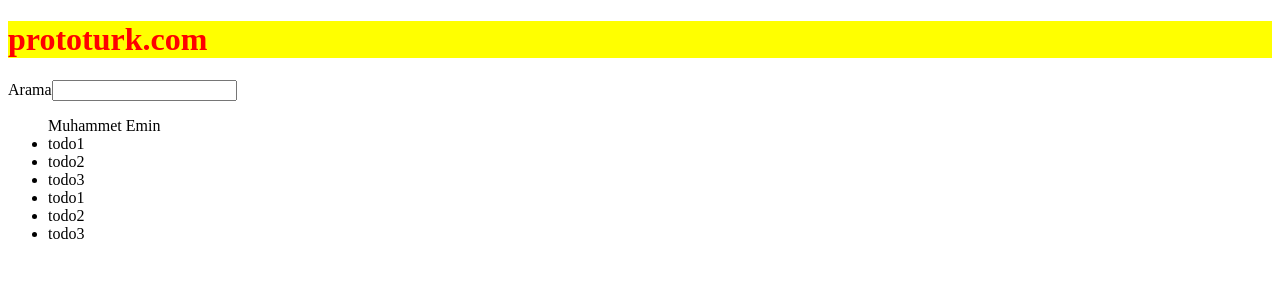
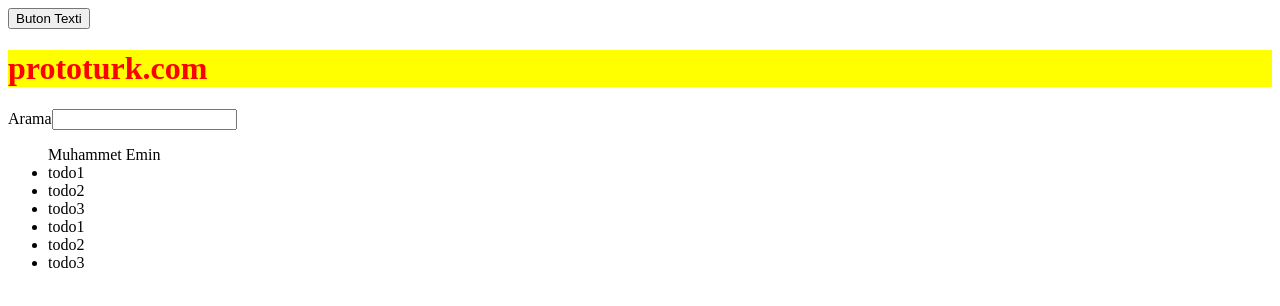
Before and after one commit to MrEmin/tutorial-react-starter-kit, a React (Create React App) app: page / in a window 1280 px wide. Shown: the top 306 px of the page. Built offline with nearby package versions, Linux system fonts and the light colour scheme.

Commit message:
Fragment

```diff
--- a/src/App.js
+++ b/src/App.js
@@ -1,5 +1,9 @@
-import { createElement } from "react";
+import { createElement, Fragment } from "react";
 import "./style.scss";
+
+function Button(props) {
+  return  <button>{props.text}</button>
+}
 
 function App() {
   //jsx olmasaydı react'i bu şekilde kullanırdık.
@@ -7,6 +11,9 @@
   const todos = ["todo1", "todo2", "todo3"];
   /* const h1 = createElement("h1", null, "prototurk.com");
   const ul = createElement('ul', null, todos.map(todo => createElement('li', null, todo)))
+  const button = createElement(Button, {
+    texxt: 'Buton texti'
+  }, null) //burda illa html etiketi kullanmaya gerek yok. Kendi Button komponentimizden react komponenti türettik.
   return createElement(
     "main",
     {
@@ -23,7 +30,8 @@
   }
 
   return (
-    <main id="main" className="test">
+    <>
+      <Button text='Buton Texti'/>
       <h1 tabIndex='3' style={{ color: "red", backgroundColor: "yellow" }}>prototurk.com</h1>
       <label htmlFor="search" tabIndex='2' onClick={() => alert('merhaba!')}>Arama</label>
       <input type="text" id="search" tabIndex='1'></input> {/* tab'a bastığında ilk buna fokuslanır. */}
@@ -40,7 +48,7 @@
           <li key={index}>{todo}</li>
         ))}
       </ul>
-    </main>
+    </>
   );
 }
 
```
